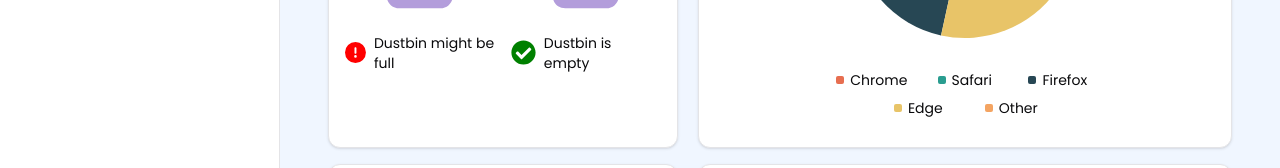
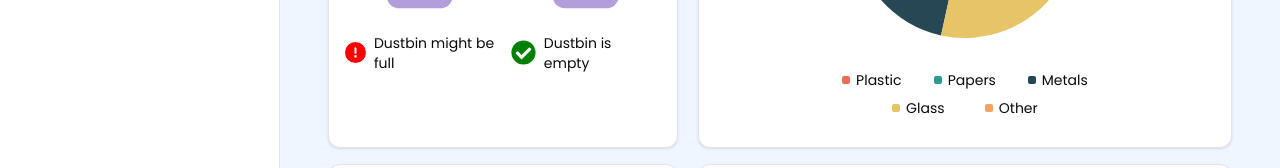
Before and after one commit to Gisele-123/cheemba_web_app, a Next.js app: page /home in a window 1280 px wide. Shown: the part 448-616 px from the top of the page. Built offline with nearby package versions, Linux system fonts and the light colour scheme.

Commit message:
labels on charts

```diff
--- a/components/charts/Donut.tsx
+++ b/components/charts/Donut.tsx
@@ -24,19 +24,19 @@ const chartConfig = {
     label: 'Visitors',
   },
   chrome: {
-    label: 'Chrome',
+    label: 'Plastic',
     color: 'hsl(var(--chart-1))',
   },
   safari: {
-    label: 'Safari',
+    label: 'Papers',
     color: 'hsl(var(--chart-2))',
   },
   firefox: {
-    label: 'Firefox',
+    label: 'Metals',
     color: 'hsl(var(--chart-3))',
   },
   edge: {
-    label: 'Edge',
+    label: 'Glass',
     color: 'hsl(var(--chart-4))',
   },
   other: {
--- a/components/charts/PieChartHome.tsx
+++ b/components/charts/PieChartHome.tsx
@@ -24,19 +24,19 @@ const chartConfig = {
     label: 'Visitors',
   },
   chrome: {
-    label: 'Chrome',
+    label: 'Plastic',
     color: 'hsl(var(--chart-1))',
   },
   safari: {
-    label: 'Safari',
+    label: 'Papers',
     color: 'hsl(var(--chart-2))',
   },
   firefox: {
-    label: 'Firefox',
+    label: 'Metals',
     color: 'hsl(var(--chart-3))',
   },
   edge: {
-    label: 'Edge',
+    label: 'Glass',
     color: 'hsl(var(--chart-4))',
   },
   other: {
```
